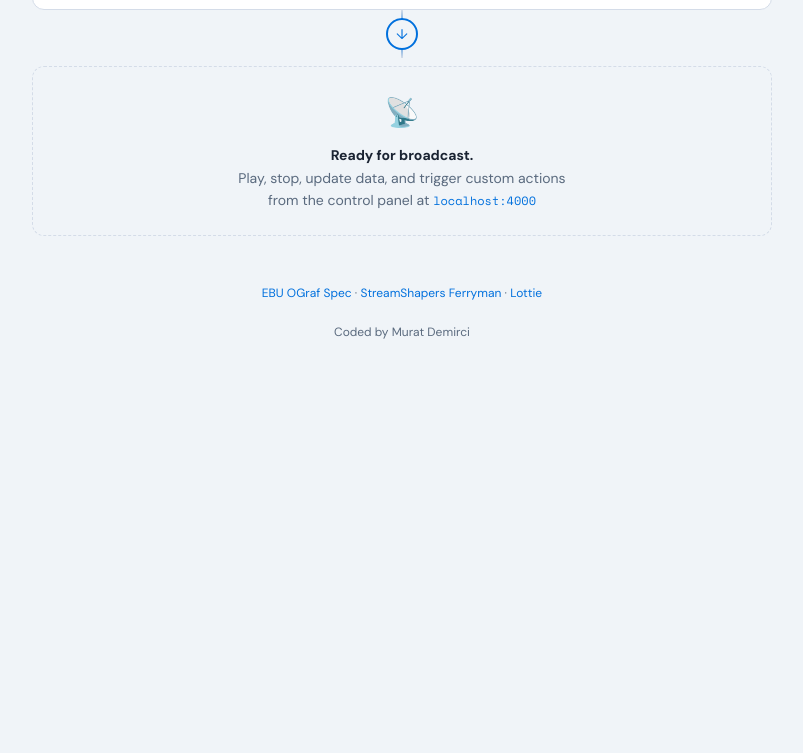
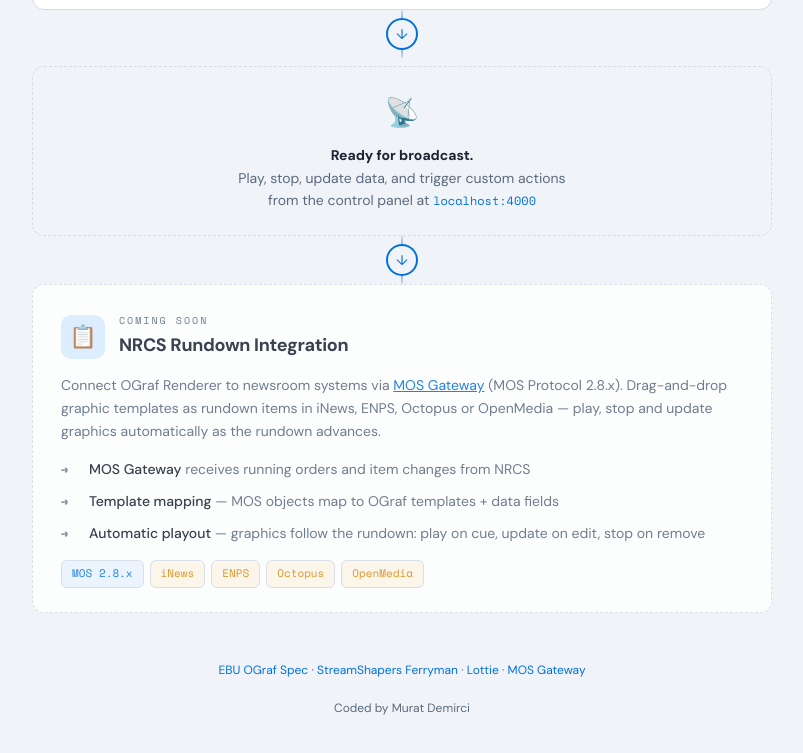
Before and after one commit to mos1907/ograf-renderer, an Electron app: page docs/index.html in a window 1280 px wide. Shown: the part 1759-2512 px from the top of the page, without its empty margins (238-1041 px from the left). Before the commit the page ends 2181 px from the top, so only its background shows below. Drawn offline with nearby package versions, Linux system fonts and the light colour scheme.

Commit message:
Roadmap eklendi - MOS Gateway, NRCS rundown, Decklink, ST2110

```diff
--- a/docs/index.html
+++ b/docs/index.html
@@ -423,9 +423,44 @@
     <p><strong>Ready for broadcast.</strong><br>Play, stop, update data, and trigger custom actions<br>from the control panel at <code style="font-family:var(--mono);font-size:12px;color:var(--accent)">localhost:4000</code></p>
   </div>
 
+  <div class="connector"><span class="arrow">↓</span></div>
+
+  <!-- Coming Soon: NRCS -->
+  <div class="phase" style="border-style:dashed;opacity:0.85;">
+    <div class="phase-header">
+      <div class="phase-icon" style="background:rgba(0,136,255,0.15);">📋</div>
+      <div>
+        <div class="phase-label">Coming Soon</div>
+        <div class="phase-title">NRCS Rundown Integration</div>
+      </div>
+    </div>
+    <p>Connect OGraf Renderer to newsroom systems via <a href="https://github.com/mos1907/MosOnGo" style="color:var(--accent)">MOS Gateway</a> (MOS Protocol 2.8.x). Drag-and-drop graphic templates as rundown items in iNews, ENPS, Octopus or OpenMedia — play, stop and update graphics automatically as the rundown advances.</p>
+    <div class="steps">
+      <div class="step">
+        <span class="step-num">→</span>
+        <span class="step-text"><strong>MOS Gateway</strong> receives running orders and item changes from NRCS</span>
+      </div>
+      <div class="step">
+        <span class="step-num">→</span>
+        <span class="step-text"><strong>Template mapping</strong> — MOS objects map to OGraf templates + data fields</span>
+      </div>
+      <div class="step">
+        <span class="step-num">→</span>
+        <span class="step-text"><strong>Automatic playout</strong> — graphics follow the rundown: play on cue, update on edit, stop on remove</span>
+      </div>
+    </div>
+    <div class="files">
+      <span class="file-badge">MOS 2.8.x</span>
+      <span class="file-badge amber">iNews</span>
+      <span class="file-badge amber">ENPS</span>
+      <span class="file-badge amber">Octopus</span>
+      <span class="file-badge amber">OpenMedia</span>
+    </div>
+  </div>
+
 </div>
 
 <div class="footer">
-  <a href="https://ograf.ebu.io">EBU OGraf Spec</a> · <a href="https://streamshapers.com">StreamShapers Ferryman</a> · <a href="https://airbnb.io/lottie/">Lottie</a>
+  <a href="https://ograf.ebu.io">EBU OGraf Spec</a> · <a href="https://streamshapers.com">StreamShapers Ferryman</a> · <a href="https://airbnb.io/lottie/">Lottie</a> · <a href="https://github.com/mos1907/MosOnGo">MOS Gateway</a>
   <br><br>Coded by Murat Demirci
 </div>
```
Also changed, not shown: docs/pipeline.html (+36 -1 lines), README.md.
